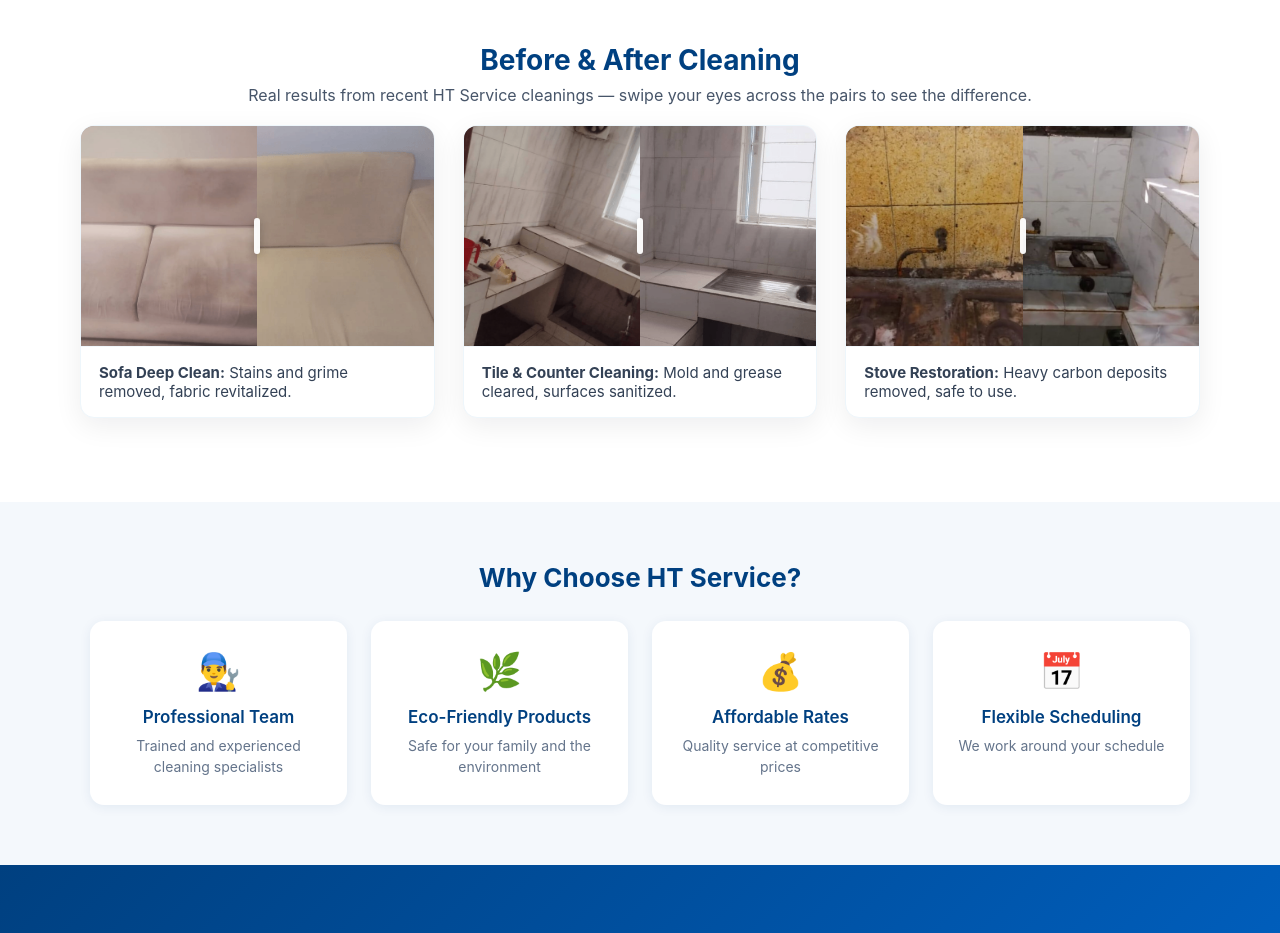
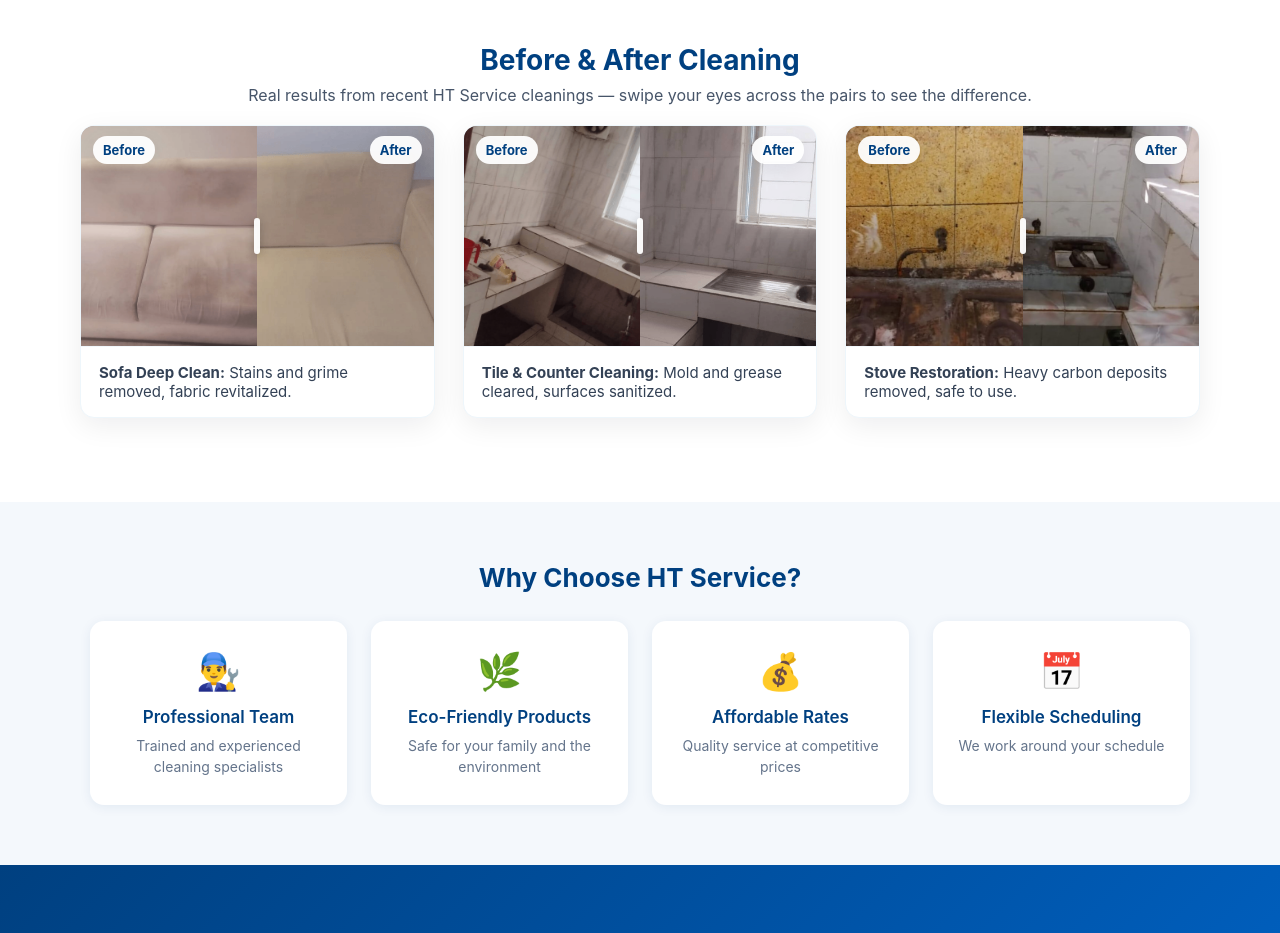
Before and after one commit to RetroRabiul/HTService, a Next.js app: page / in a window 1280 px wide. Shown: the part 1360-2293 px from the top of the page. Built offline with nearby package versions, Linux system fonts and the light colour scheme.

Commit message:
Add Before/After overlay labels to slider

```diff
--- a/components/BeforeAfter.js
+++ b/components/BeforeAfter.js
@@ -41,6 +41,8 @@ export default function BeforeAfter({ beforeSrc, afterSrc, alt }) {
 
   return (
     <div className={styles.baContainer} ref={containerRef}>
+      <div className={styles.baLabelLeft} aria-hidden="true">Before</div>
+      <div className={styles.baLabelRight} aria-hidden="true">After</div>
       <div className={styles.baImageAfter}>
         <Image src={afterSrc} alt={alt + ' after'} fill style={{ objectFit: 'cover' }} />
       </div>
--- a/styles/News.module.css
+++ b/styles/News.module.css
@@ -245,6 +245,27 @@
 .baRange::-moz-range-track { background: transparent; height: 2px; }
 .baRange::-moz-range-thumb { width: 0; height: 0; border: none; background: transparent; }
 
+/* Labels for before/after */
+.baLabelLeft,
+.baLabelRight {
+  position: absolute;
+  top: 10px;
+  z-index: 40;
+  font-size: 13px;
+  font-weight: 700;
+  color: #004080;
+  background: rgba(255,255,255,0.94);
+  padding: 6px 10px;
+  border-radius: 999px;
+  box-shadow: 0 6px 20px rgba(2,6,23,0.07);
+}
+.baLabelLeft { left: 12px; }
+.baLabelRight { right: 12px; }
+
+@media (max-width: 640px) {
+  .baLabelLeft, .baLabelRight { font-size: 12px; padding: 5px 8px; top: 8px; }
+}
+
 .pairImages {
   display: flex;
   width: 100%;
```
